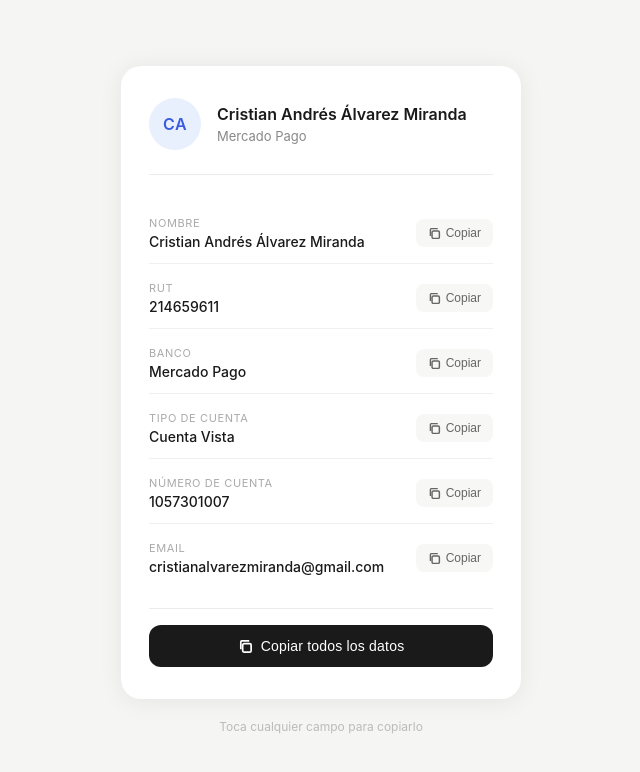
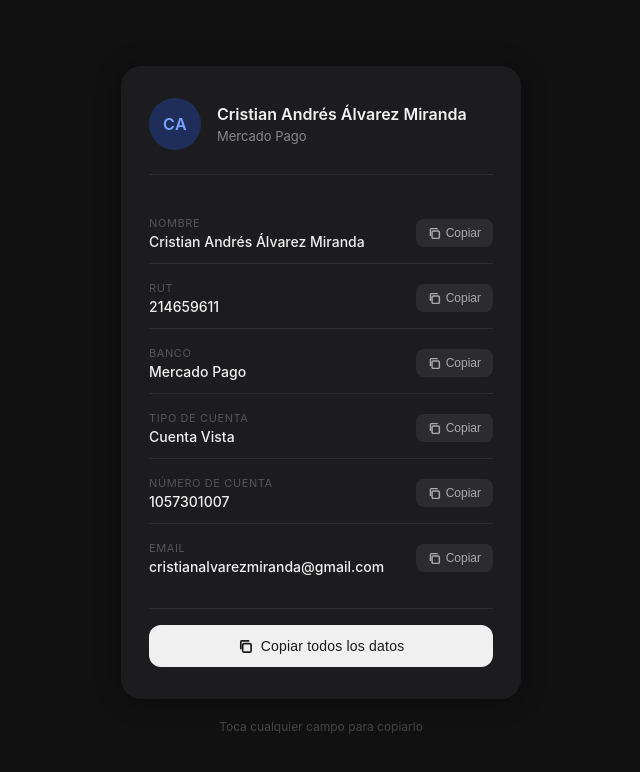
Before and after one commit to Elngeniero/Datos-Transferencia, a plain HTML site: page index.html in a window 1280 px wide. Shown: the whole page, without its empty margins (319-959 px from the left). Drawn offline with Linux system fonts and the light colour scheme.

Commit message:
version_2_dark

```diff
--- a/index.html
+++ b/index.html
@@ -10,13 +10,13 @@
 
   body {
     font-family: -apple-system, BlinkMacSystemFont, 'Segoe UI', sans-serif;
-    background: #f5f5f3;
+    background: #111;
     min-height: 100vh;
     display: flex;
     align-items: center;
     justify-content: center;
     padding: 24px 16px;
-    color: #1a1a1a;
+    color: #f0f0f0;
   }
 
   .container { width: 100%; max-width: 400px; }
@@ -128,8 +128,6 @@
 
   .footer { text-align: center; margin-top: 20px; font-size: 12px; color: #bbb; }
 
-  @media (prefers-color-scheme: dark) {
-    body { background: #111; color: #f0f0f0; }
   .card { background: #1c1c1e; box-shadow: 0 2px 24px rgba(0,0,0,0.4); }
   .header { border-bottom-color: #2c2c2e; }
   .avatar { background: #1e2d5a; color: #7ba3ff; }
@@ -146,7 +144,6 @@
   .copy-all-btn:hover { background: #ddd; }
   .copy-all-btn.copied { background: #2e7d32; color: #fff; }
   .footer { color: #444; }
-  }
 </style>
 </head>
 <body>
```
Lines whose indentation alone changed are shown as unchanged.
